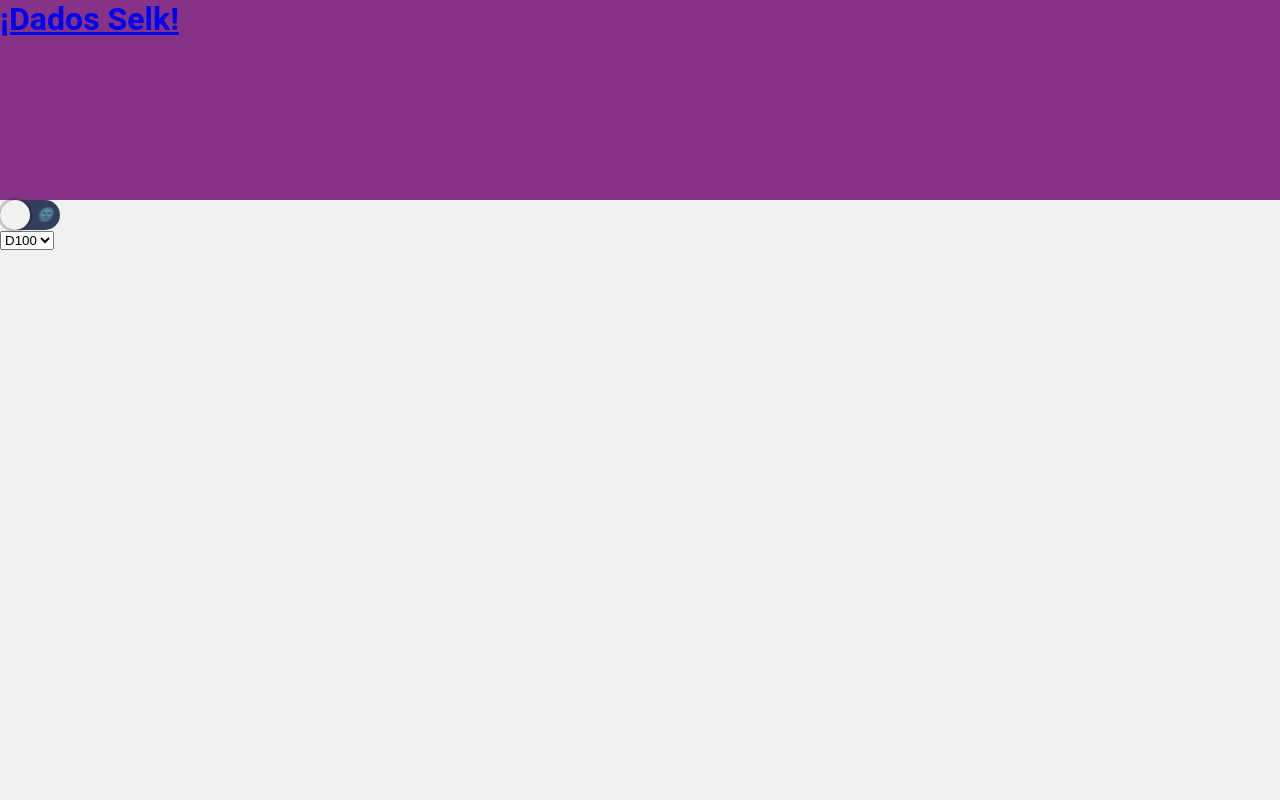
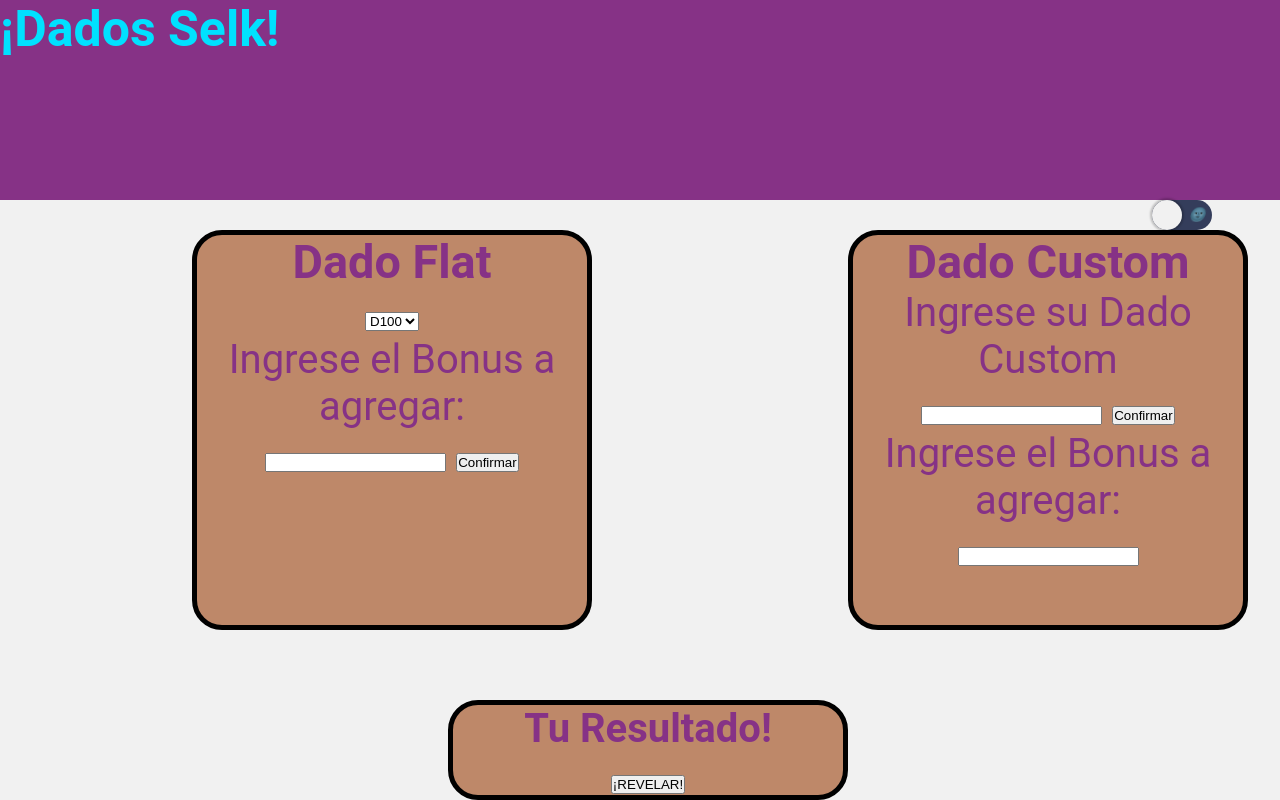
Before and after one commit to AlanAxelHansen/ProyectoJS, a plain HTML site: page index.html in a window 1280 px wide. Drawn offline with Linux system fonts and the light colour scheme.

Commit message:
Estilos, Eventos y Json añadido

```diff
--- a/css/style.css
+++ b/css/style.css
@@ -21,16 +21,19 @@ body {
     background: #111111;
   }
 
+  h1 {
+      font-size: 50px;
+      color: rgb(0, 225, 255);
+      text-decoration: none;
+      width: 310px;
 
-.a {
+  }
+
+a {
     text-decoration: none;
     color: greenyellow;
 }
 
-.h1 {
-    font-size: 400px;
-    color: greenyellow;
-}
 
 .seleccion {
     position: relative;
@@ -48,6 +51,7 @@ body {
     display: -ms-flexbox;
     display: flex;
     outline: none;
+    left: 90%;
   }
 
 .switch::after {
@@ -85,3 +89,50 @@ body {
     background: none;
     color: #fff;
   }
+
+  .caja {
+  display: flex
+  }
+
+  .caja1 {
+    display:block;
+    position: relative;
+    left: 15%;
+    max-width: 400px;
+    height: 400px;
+    background-color: rgb(190, 136, 105);
+    color: rgb(134, 50, 134);
+    border: 5px solid #000;
+    border-radius: 30px;
+    text-align: center;
+    font-size: 40px;
+  }
+
+  .caja2 {
+    display:block;
+    position: relative;
+    left: 35%;
+    max-width: 400px;
+    height: 400px;
+    background-color: rgb(190, 136, 105);
+    color: rgb(134, 50, 134);
+    border: 5px solid #000;
+    border-radius: 30px;
+    text-align: center;
+    font-size: 40px;
+  }
+
+  .resultado {
+    position: relative;
+    display: block;
+    top: 70px;
+    left: 35%;
+    max-width: 400px;
+    height: 100px;
+    background-color: rgb(190, 136, 105);
+    color: rgb(134, 50, 134);
+    border: 5px solid #000;
+    border-radius: 30px;
+    text-align: center;
+    font-size: 40px;
+  }
--- a/index.html
+++ b/index.html
@@ -1,5 +1,6 @@
 <!DOCTYPE html>
-<html lang="en">
+<html lang="es">
+
 <head>
     <meta charset="UTF-8">
     <meta http-equiv="X-UA-Compatible" content="IE=edge">
@@ -8,9 +9,12 @@
     <link rel="stylesheet" href="./css/style.css">
 
 </head>
+
 <body>
     <header>
-        <a href="./index.html"><h1>¡Dados Selk!</h1></a>
+        <a href="./index.html">
+            <h1>¡Dados Selk!</h1>
+        </a>
     </header>
 
     <main>
@@ -18,19 +22,41 @@
             <span><i class="fas fa-sun">🌝</i></span>
             <span><i class="fas fa-moon">🌚</i></span>
         </button>
+        <section class="caja">
+        <section class="caja1">
+            <h3>Dado Flat</h3>
+            <select id="dadito" onchange="seleccionarDado();">
+                <option value="100" id="0">D100</option>
+                <option value="20" id="1">D20</option>
+                <option value="12" id="2">D12</option>
+                <option value="10" id="3">D10</option>
+                <option value="8" id="4">D8</option>
+                <option value="6" id="5">D6</option>
+                <option value="4" id="6">D4</option>
+            </select>
+            <p>Ingrese el Bonus a agregar:</p>
+            <input type="number" id="bonus">
+            <button onclick="seleccionarDado()">Confirmar</button>
+        </section>
 
-        <select name="dadito" onchange="seleccionarLenguaje();">
-            <option value="D100">D100</option>
-            <option value="D20">D20</option>
-            <option value="D12">D12</option>
-            <option value="D10">D10</option>
-            <option value="D8">D8</option>
-        </select>
+        <section name="dado custom" class="caja2">
+            <h3>Dado Custom</h3>
+            <p>Ingrese su Dado Custom</p>
+            <input type="number" id="dadoCustom">
+            <button onclick="dadinhoCustom()">Confirmar</button>
+            <p>Ingrese el Bonus a agregar:</p>
+            <input type="number" id="bonusCustom">
+        </section>
+        </section>
 
-        <div class="resultado"></div>
+        <div class="resultado">
+            <h4 id="resultado__texto">Tu Resultado!</h4>
+            <button onclick="mostrarResultado()">¡REVELAR!</button>
+        </div>
     </main>
 
     <script src="./js/main.js"> </script>
 
 </body>
+
 </html>
--- a/js/main.js
+++ b/js/main.js
@@ -22,6 +22,86 @@ if(localStorage.getItem('dark-mode') === 'true'){
 	btnSwitch.classList.remove('active');
 }
 
+
+let bonusDado,
+dadoElejido,
+bonus = 0,
+resultTotal,
+Dadaso,
+caras = 0,
+h4,
+mario;
+
+// const Dado = [
+//    {
+//       id: 0,
+//       texto: ("Agarra el dado: D100"),
+//       numero: 100,
+//    },
+//    {
+//       id: 1,
+//       texto: ("Agarra el dado: D20"),
+//       numero: 20,
+//    },
+//    {
+//       id: 2,
+//       texto: ("Agarra el dado: D12"),
+//         numero: 12,
+//       },
+//       {
+//          id: 3,
+//          texto: ("Agarra el dado: D10"),
+//          numero: 10,
+//       },
+//       {
+//          id: 4,
+//          texto: ("Agarra el dado: D8"),
+//          numero: 8,
+//       },
+//       {
+//          id: 5,
+//          texto: ("Agarra el dado: D6"),
+//          numero: 6,
+//       },
+//       {
+//          id: 6,
+//          texto: ("Agarra el dado: D4"),
+//          numero: 4,
+//       },
+//    ];
+
+
+   function seleccionarDado(){
+      seleccionado = document.getElementById("dadito").value;
+      bonus = document.getElementById("bonus").value;
+      result1 = (Math.floor(Math.random () * seleccionado + 1));
+      result2 = (Math.floor (bonus));
+      resultTotal = result1 + result2;
+   console.log(seleccionado, bonus);
+   console.log(result1, result2);
+   console.log(resultTotal);
+};
+
+
+
+function dadinhoCustom(){
+   custom = document.getElementById("dadoCustom").value;
+   customBonus = document.getElementById("bonusCustom").value;
+   result1 = (Math.floor(Math.random () * custom + 1));
+   tatan = (Math.floor (customBonus));
+   mario = (custom + customBonus);
+   resultTotal = result1 + tatan;
+   console.log(tatan);
+   console.log("el resultado es" + " " + result1);
+   console.log("TOTAL TOTAL TOTAL" + " " + resultTotal);
+};
+
+function mostrarResultado(){
+   document.getElementById("resultado__texto").innerText = resultTotal;
+};
+
+totalFlat = seleccionarDado(resultTotal);
+totalCustom = dadinhoCustom(resultTotal);
 // function pedirNombre() {
 //     alert("¡Bienvenido a Dados Selk!")
 //     let nombre = prompt("¡Hola! ¿Quien va a tirar? ");
@@ -30,59 +110,11 @@ if(localStorage.getItem('dark-mode') === 'true'){
 //     }
 //     return nombre;
 // }
+// document.getElementById("confirmar1").onclick = function(){
 
-let bonusDado,
-dadoElejido,
-bonus = 0,
-result,
-Dadaso,
-caras = 0;
-
-const Dado = [
-    {
-        id: 0,
-        texto: ("Agarra el dado: D100"),
-        numero: 100,
-    },
-    {
-        id: 1,
-        texto: ("Agarra el dado: D20"),
-        numero: 20,
-     },
-     {
-        id: 2,
-        texto: ("Agarra el dado: D12"),
-        numero: 12,
-     },
-     {
-        id: 3,
-        texto: ("Agarra el dado: D10"),
-        numero: 10,
-     },
-     {
-        id: 4,
-        texto: ("Agarra el dado: D8"),
-        numero: 8,
-     },
-     {
-        id: 5,
-        texto: ("Agarra el dado: D6"),
-        numero: 6,
-     },
-     {
-        id: 6,
-        texto: ("Agarra el dado: D4"),
-        numero: 4,
-     },
-];
-
-
-function seleccionarDado(){
-   let dadito = document.getElementsByName('dadito');
-   let dado = dadito.value;
-   console.log(dado)
-   document.getElementByName('dadito').innerText = `Ud. ha seleccionado el lenguaje ${dado}.`;
-};
+   //    var custom = document.getElementById("dadoCustom").value;
+   //    console.log("tu numero es", custom);
+   // };
 
    // function seleccionarDado() {
       //    punto = document.getElementsById('opcionesDado');
```
Lines whose indentation alone changed are shown as unchanged.
